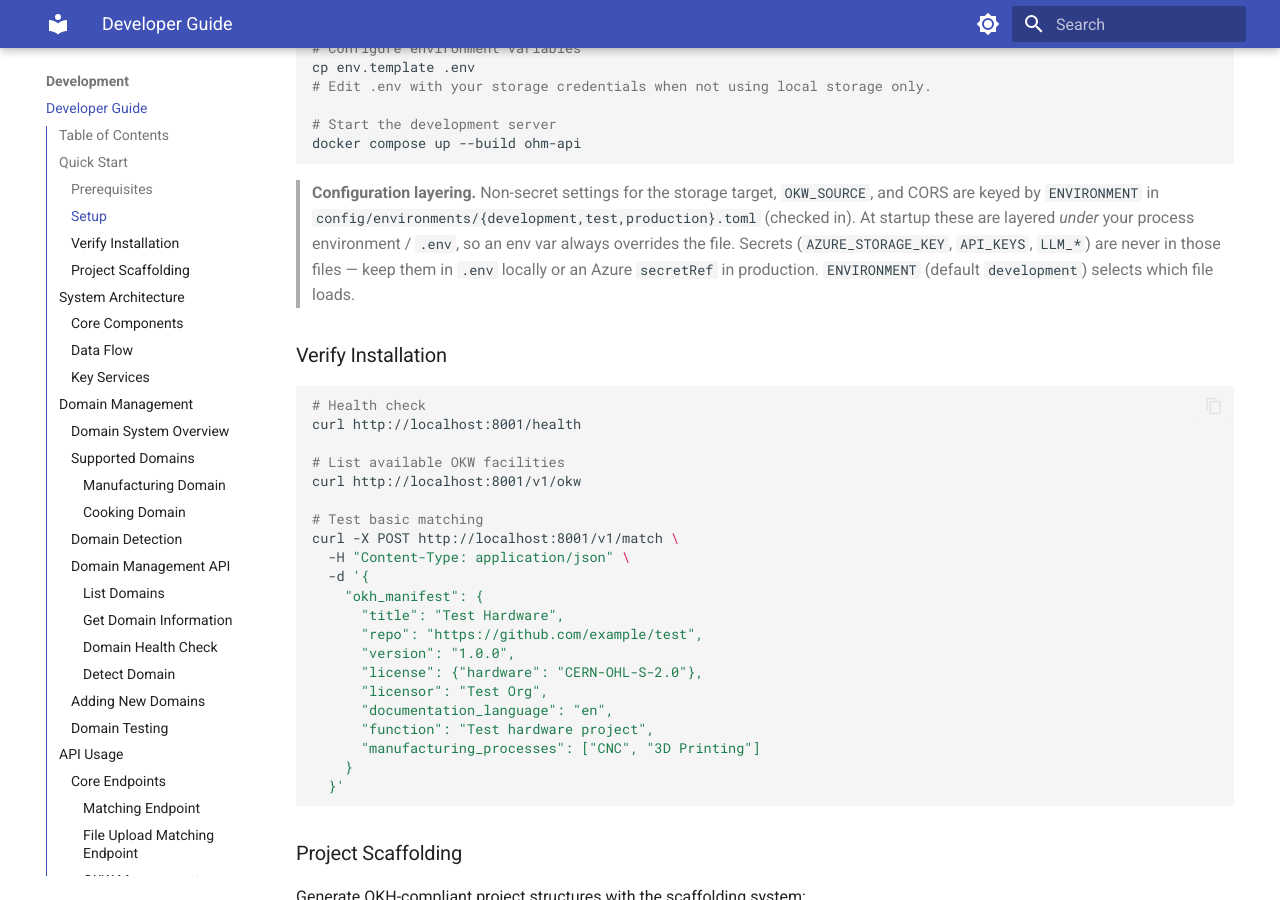
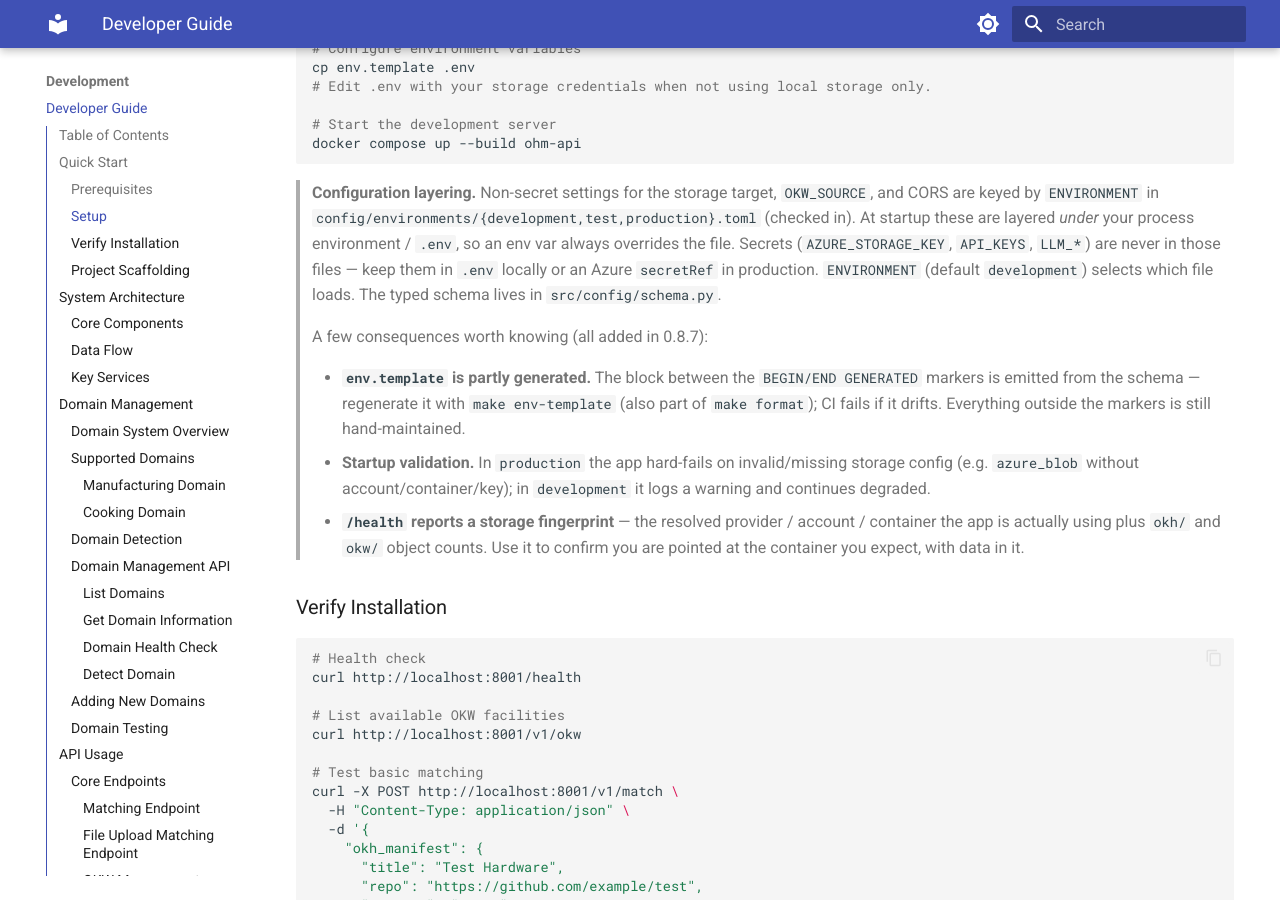
Before and after one commit to helpfulengineering/supply-graph-ai, an MkDocs documentation site: the page built from docs/development/developer-guide.md, in a window 1280 px wide and 900 px high, scrolled down 1019 px. Built offline with MkDocs 1.6.1 and Material for MkDocs 9.7.7, drawn with Linux system fonts in a browser that asks for light colours.

Commit message:
docs(config): document the 0.8.7 config surface in setup skill, README, dev guide
Reflect the config Slice 1 changes across the onboarding docs:
- Setup skill: the two-layer model (config/environments/<env>.toml non-secret
  defaults + .env overrides/secrets), env.template's generated block (don't
  hand-edit; make env-template), and the /health storage fingerprint + prod
  startup hard-fail as setup-verification guidance.
- README: a concise "how configuration resolves" note next to the storage env vars.
- Developer Guide: expand the configuration-layering note with the generated
  env.template block, startup validation posture, and the /health fingerprint.

Co-Authored-By: Claude Opus 4.8 <noreply@anthropic.com>

```diff
--- a/docs/development/developer-guide.md
+++ b/docs/development/developer-guide.md
@@ -47,7 +47,20 @@ docker compose up --build ohm-api
 > var always overrides the file. Secrets (`AZURE_STORAGE_KEY`, `API_KEYS`,
 > `LLM_*`) are never in those files — keep them in `.env` locally or an Azure
 > `secretRef` in production. `ENVIRONMENT` (default `development`) selects which
-> file loads.
+> file loads. The typed schema lives in `src/config/schema.py`.
+>
+> A few consequences worth knowing (all added in 0.8.7):
+>
+> - **`env.template` is partly generated.** The block between the
+>   `BEGIN/END GENERATED` markers is emitted from the schema — regenerate it with
+>   `make env-template` (also part of `make format`); CI fails if it drifts.
+>   Everything outside the markers is still hand-maintained.
+> - **Startup validation.** In `production` the app hard-fails on invalid/missing
+>   storage config (e.g. `azure_blob` without account/container/key); in
+>   `development` it logs a warning and continues degraded.
+> - **`/health` reports a storage fingerprint** — the resolved provider / account
+>   / container the app is actually using plus `okh/` and `okw/` object counts.
+>   Use it to confirm you are pointed at the container you expect, with data in it.
 
 ### Verify Installation
 
```
Also changed, not shown: .claude/skills/setup/SKILL.md (+23 -0 lines), README.md (+9 -0 lines).
